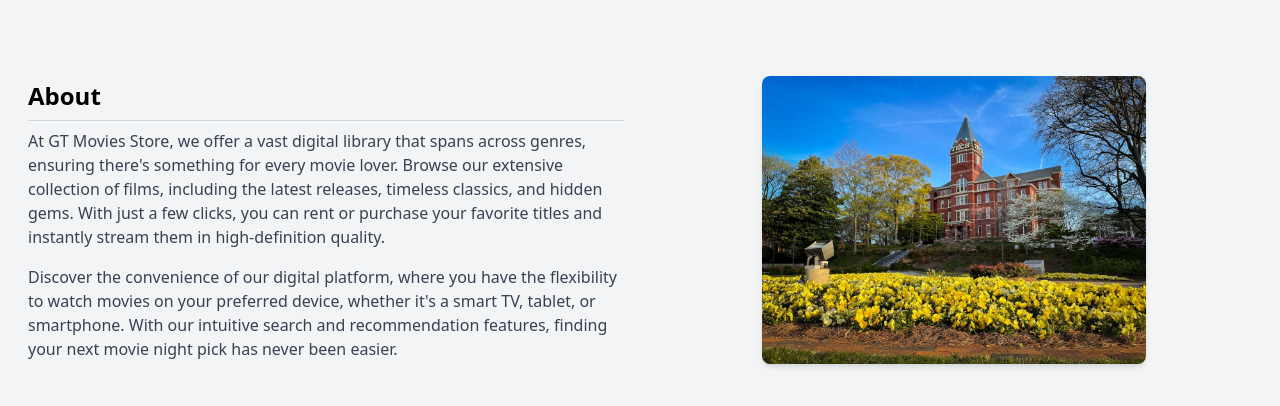
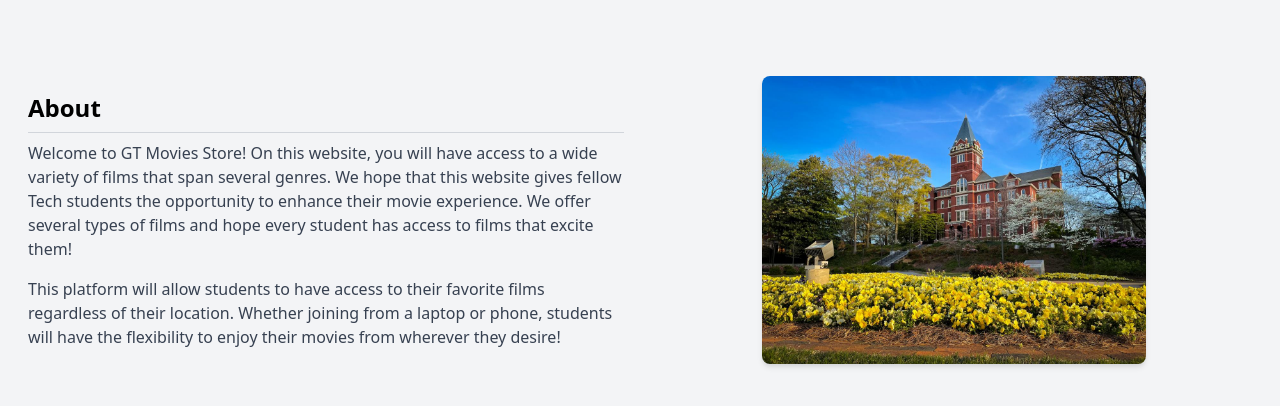
Before and after one commit to rkolachina/gt_movies_store, a Django app: page /about in a window 1280 px wide. Shown: the part 64-470 px from the top of the page. Run offline with Django 5.2, Linux system fonts and the light colour scheme; some libraries are stand-ins or nearby versions.

Commit message:
changed about

```diff
--- a/gt_movies_store/home/templates/home/about.html
+++ b/gt_movies_store/home/templates/home/about.html
@@ -10,15 +10,15 @@
         <h2 class="text-2xl font-bold">About</h2>
         <hr class="border-gray-300 my-2" />
         <p class="text-gray-700">
-          At GT Movies Store, we offer a vast digital library that spans across genres,
-          ensuring there's something for every movie lover. Browse our extensive collection of films,
-          including the latest releases, timeless classics, and hidden gems. With just a few clicks,
-          you can rent or purchase your favorite titles and instantly stream them in high-definition quality.
+          Welcome to GT Movies Store! On this website, you will have access to a wide variety
+          of films that span several genres. We hope that this website gives fellow Tech students
+          the opportunity to enhance their movie experience. We offer several types of films and hope
+          every student has access to films that excite them!
         </p>
         <p class="text-gray-700 mt-4">
-          Discover the convenience of our digital platform, where you have the flexibility to watch movies
-          on your preferred device, whether it's a smart TV, tablet, or smartphone. With our intuitive search
-          and recommendation features, finding your next movie night pick has never been easier.
+          This  platform will allow students to have access to their favorite films regardless
+          of their location. Whether joining from a laptop or phone, students will have
+          the flexibility to enjoy their movies from wherever they desire!
         </p>
       </div>
 
```
